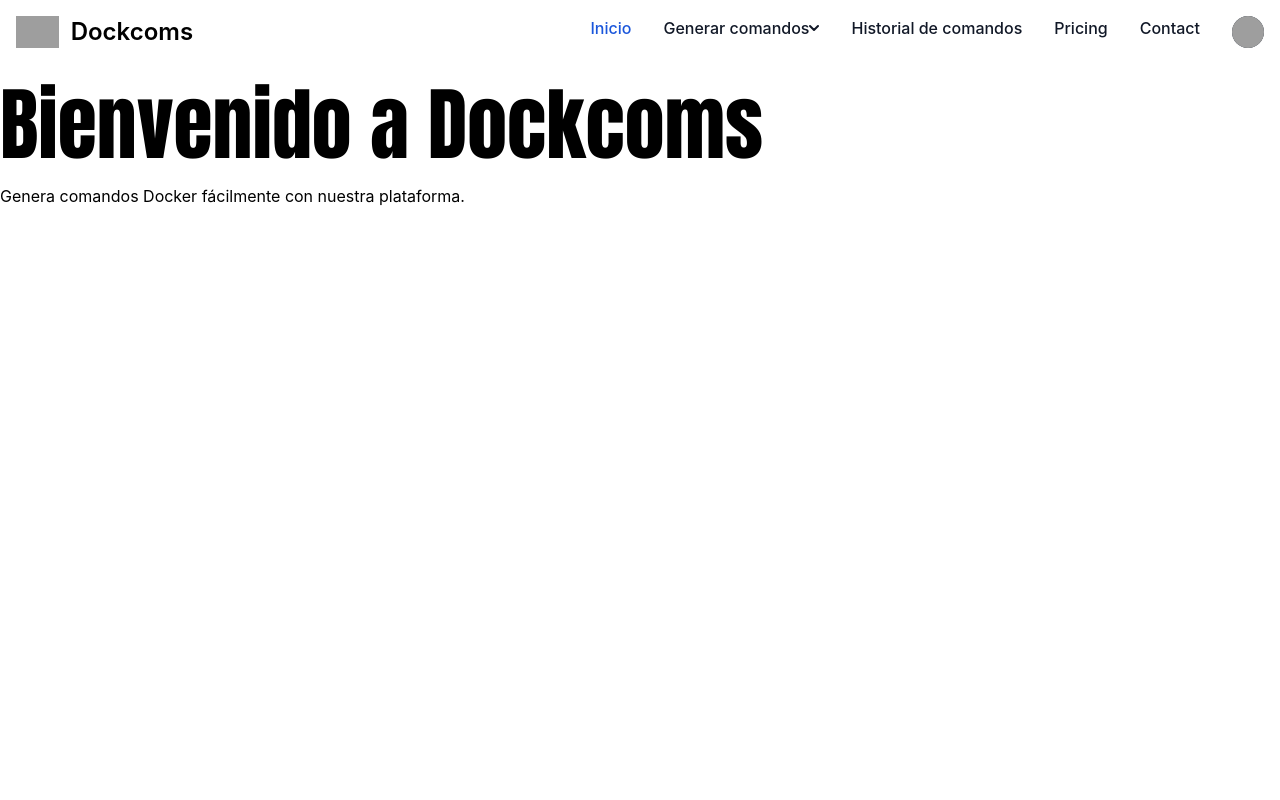
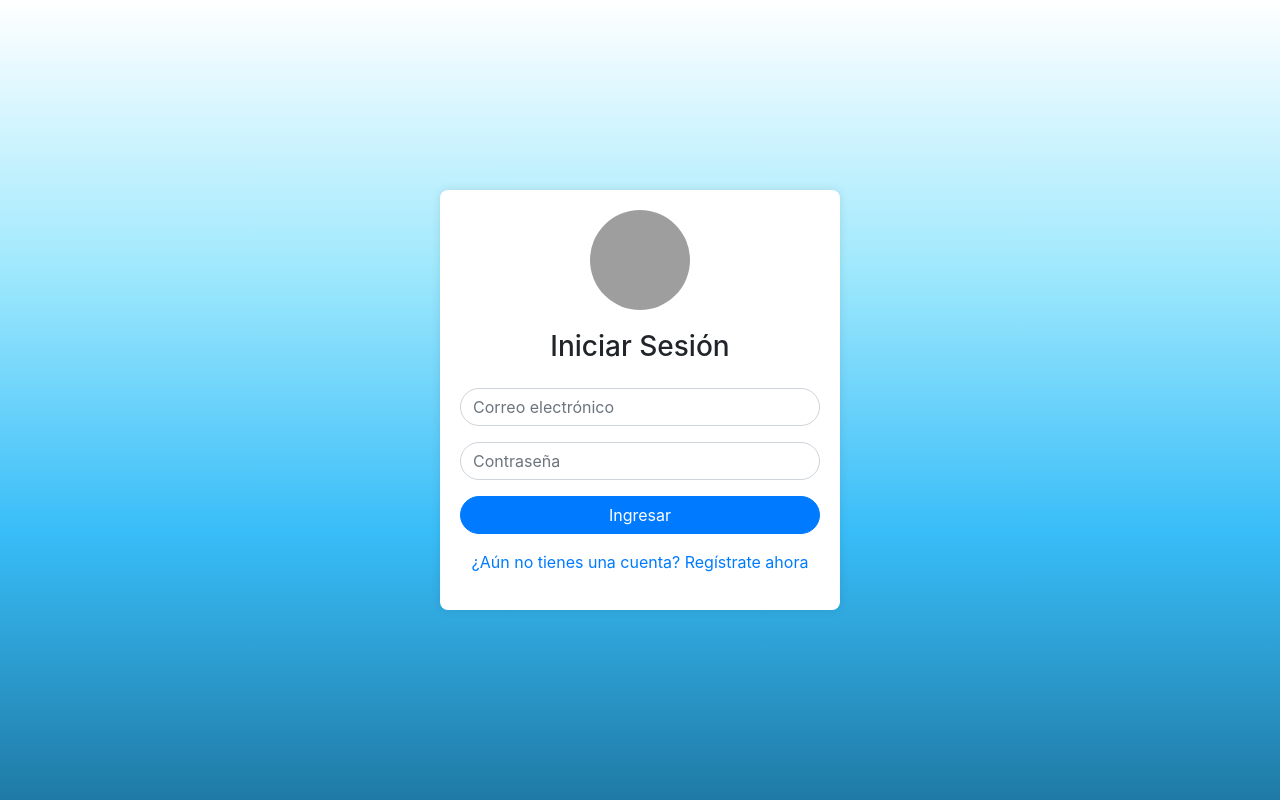
Before and after one commit to JTorres1026/pg_dev, a Django app: page / in a window 1280 px wide. Run offline with Django 5.2, Linux system fonts and the light colour scheme; some libraries are stand-ins or nearby versions; grey boxes are pictures that could not be loaded.

Commit message:
login y migraciones

```diff
--- a/comandos/templates/contenedor/crear_contenedor.html
+++ b/comandos/templates/contenedor/crear_contenedor.html
@@ -154,6 +154,8 @@
 
 
 <script>
+
+    //Ocultar los campos de los puertos
     const seleccionarPuertos = document.getElementById('seleccionar_puertos');
     const camposPuertos = document.getElementById('campos_puertos');
 
--- /dev/null
+++ b/comandos/templates/login.html
@@ -0,0 +1,77 @@
+<!DOCTYPE html>
+<html lang="es">
+<head>
+    <meta charset="UTF-8">
+    <meta name="viewport" content="width=device-width, initial-scale=1.0">
+    <title>Login Form</title>
+    <!-- Bootstrap CSS -->
+    <link href="https://stackpath.bootstrapcdn.com/bootstrap/4.5.2/css/bootstrap.min.css" rel="stylesheet">
+    <style>
+        /* Estilos personalizados */
+        body {
+            display: flex;
+            justify-content: center;
+            align-items: center;
+            min-height: 100vh;
+            /*background-color: #f8f9fa;*/
+            background: linear-gradient(to bottom, white, #a0e9fd, #38bdf8, #1f7aa5);
+        }
+
+        .login-container {
+            max-width: 400px;
+            width: 100%;
+            padding: 20px;
+            background-color: #fff;
+            border-radius: 8px;
+            box-shadow: 0px 0px 10px rgba(0, 0, 0, 0.1);
+            text-align: center;
+        }
+
+        .login-image {
+            width: 100px;
+            height: 100px;
+            border-radius: 50%;
+            margin-bottom: 20px;
+            object-fit: cover;
+        }
+
+        .form-control {
+            border-radius: 30px;
+        }
+
+        .btn-primary {
+            border-radius: 30px;
+        }
+    </style>
+</head>
+<body>
+    <div class="login-container">
+        <!-- Imagen de perfil o logo -->
+        <img src="https://ultahost.com/blog/wp-content/uploads/2024/03/15-TSW-What-is-Docker-and-What-Benefits-Does-It-Offer.png" alt="Login Image" class="login-image">
+
+        <!-- Título -->
+        <h3 class="mb-4">Iniciar Sesión</h3>
+
+        <!-- Formulario -->
+        <form>
+            <div class="form-group">
+                <input type="email" class="form-control" placeholder="Correo electrónico" required>
+            </div>
+            <div class="form-group">
+                <input type="password" class="form-control" placeholder="Contraseña" required>
+            </div>
+            <button type="submit" class="btn btn-primary btn-block">Ingresar</button>
+        </form>
+
+        <!-- Enlace de registro o recuperación de contraseña -->
+        <p class="mt-3">
+            <a href="#">¿Aún no tienes una cuenta? Regístrate ahora</a>
+        </p>
+    </div>
+
+    <!-- Bootstrap JS y dependencias -->
+    <script src="https://code.jquery.com/jquery-3.5.1.slim.min.js"></script>
+    <script src="https://cdn.jsdelivr.net/npm/@popperjs/core@2.9.2/dist/umd/popper.min.js"></script>
+    <script src="https://stackpath.bootstrapcdn.com/bootstrap/4.5.2/js/bootstrap.min.js"></script>
+</body>
+</html>
--- a/comandos/urls.py
+++ b/comandos/urls.py
@@ -2,7 +2,8 @@ from django.urls import path
 from . import views  # Importar las vistas que hemos creado
 
 urlpatterns = [
-    path('', views.inicio_view, name='vacia'),
+    path('', views.login_view, name='vacia'),
+    path('login/', views.login_view, name='login'),
     path('inicio/', views.inicio_view, name='inicio'),  # Ruta para la página principal
     path('crear-contenedor/', views.crear_contenedor_view, name='crear_contenedor'),
 
--- a/comandos/views.py
+++ b/comandos/views.py
@@ -1,5 +1,13 @@
 from django.shortcuts import render
 
+
+
+def login_view(request):
+    return render(request, 'login.html')
+
+
+
+#Pantalla de inicio despues de logearse
 def inicio_view(request):
     return render(request, 'inicio.html')
 
```
Also changed, not shown: comandos_docker/settings.py (+6 -2 lines).
